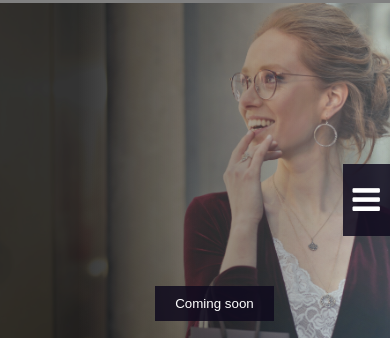
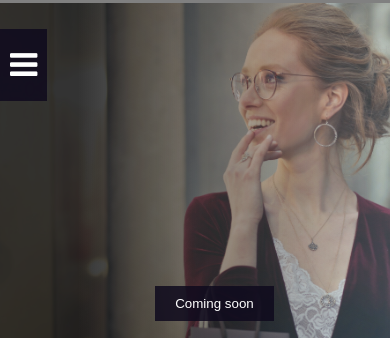
Before and after one commit to yogeshjat23/shoping, a plain HTML site: page index.html in a window 390 px wide. Shown: the part 197-535 px from the top of the page. Drawn offline with nearby package versions, Linux system fonts and the light colour scheme; a web font is replaced by a local one.

Commit message:
Update shopingStyle.css

```diff
--- a/shopingStyle.css
+++ b/shopingStyle.css
@@ -308,8 +308,8 @@ footer h1 span{
     #menubar{
         display: block;
         position: absolute;
-        top: 47%;
-        right: 0%;
+        top: 31%;
+        left: 0%;
         transform: translate(0%,-50%);
         z-index: 99;
         background-color: var(--primary);
```
